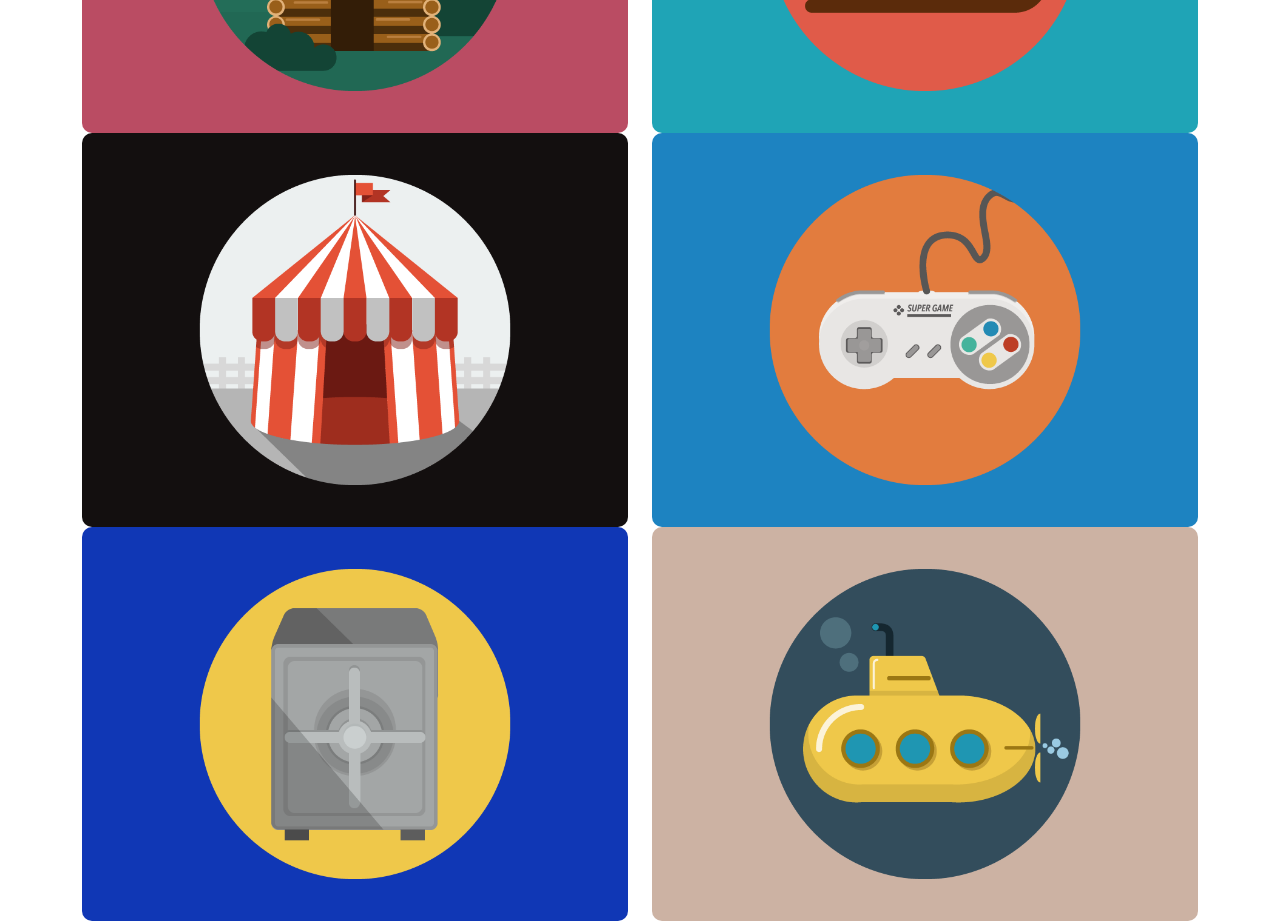
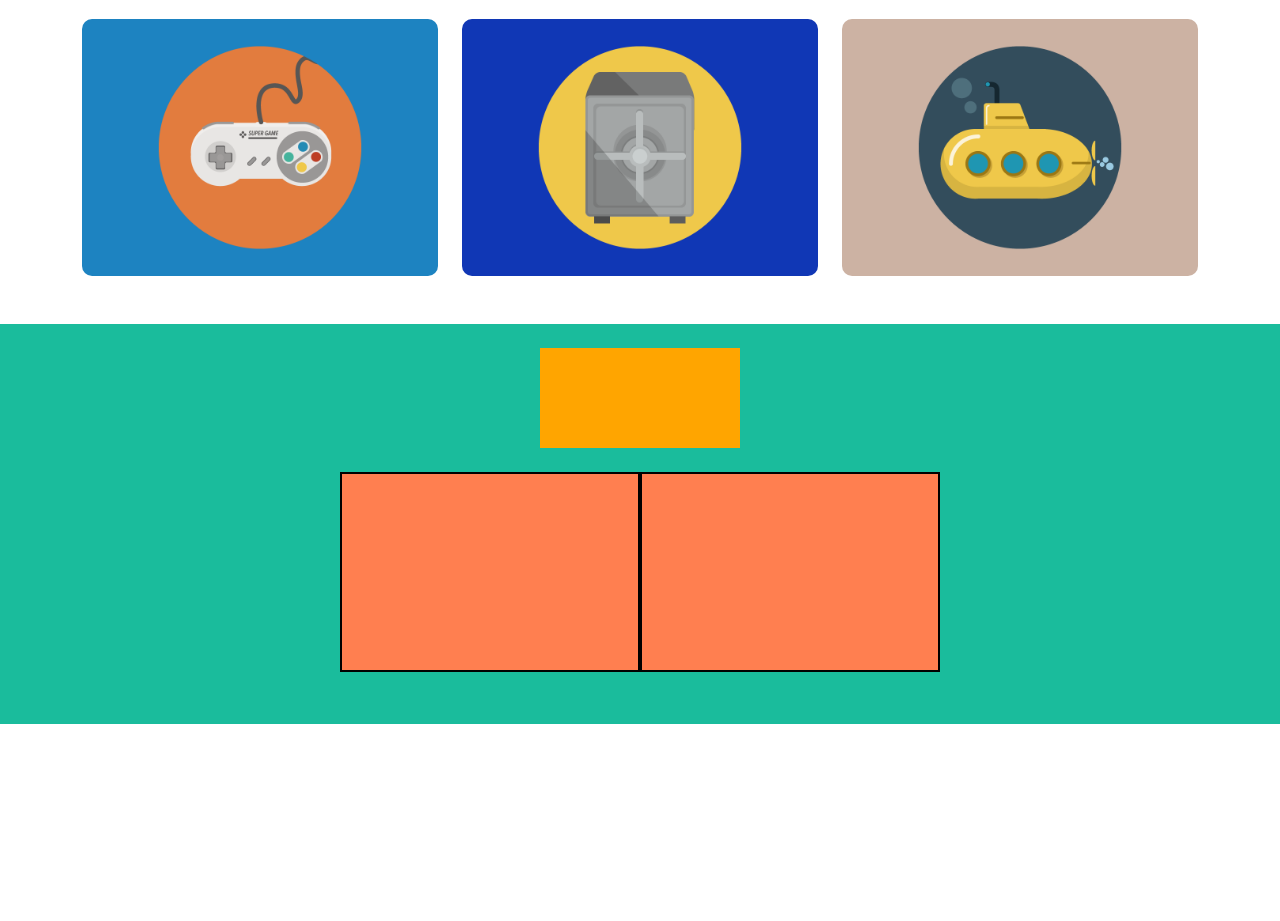
Before and after one commit to giuliagrfo/html-css-bootstrap-freelancer, a plain HTML site: page index.html in a window 1280 px wide. Shown: the part 1100-2021 px from the top of the page. After the commit the page ends 1824 px from the top, so only its background shows below. Drawn offline with nearby package versions, Linux system fonts and the light colour scheme.

Commit message:
add about

```diff
--- a/assets/css/style.css
+++ b/assets/css/style.css
@@ -8,7 +8,7 @@ header {
     height: 100px;
 }
 
-.banner {
+.banner, .about {
     background-color: var(--secondary);
 }
 
@@ -16,6 +16,7 @@ header {
     width: 200px;
     height: 50px;
     background-color: white;
+    border: 2px solid red;
 }
 
 img {
@@ -41,3 +42,20 @@ img {
 .portfolio img {
     border-radius: 10px;
 }
+
+.about {
+    height: 400px;
+}
+
+.about_title {
+    background-color: orange;
+    width: 200px;
+    height: 100px;
+}
+
+.about_col_6 {
+    background-color: coral;
+    width: 300px;
+    height: 200px;
+    border: 2px solid black;
+}
--- a/index.html
+++ b/index.html
@@ -26,7 +26,7 @@
 
     <main id="site_main">
         <section class="banner">
-            <div class="container d-flex flex-column align-items-center">
+            <div class="d-flex flex-column align-items-center">
                 <img class="img-fluid fr_img mt-4" src="./assets/img/avatar.svg" alt="">
                 <div class="avatar_info my-4"></div>
             </div>
@@ -35,29 +35,42 @@
 
         <section class="portfolio">
             <div class="container d-flex flex-column align-items-center">
-            <div class="portfolio_title my-4"></div>
+            <div class="portfolio_title mt-4"></div>
                 <div class="row">
-                    <div class="g-col-12 col-md-6">
+                    <div class="col-12 col-md-6 col-lg-4 g-4">
                         <img src="./assets/img/cabin.png" alt="">
                     </div>
-                    <div class="g-col-12 col-md-6">
+                    <div class="col-12 col-md-6 col-lg-4 g-4">
                         <img src="./assets/img/cake.png" alt="">
                     </div>
-                    <div class="g-col-12 col-md-6">
+                    <div class="col-12 col-md-6 col-lg-4 g-4">
                         <img src="./assets/img/circus.png" alt="">
                     </div>
-                    <div class="g-col-12 col-md-6">
+                    <div class="col-12 col-md-6 col-lg-4 g-4">
                         <img src="./assets/img/game.png" alt="">
                     </div>
-                    <div class="g-col-12 col-md-6">
+                    <div class="col-12 col-md-6 col-lg-4 g-4">
                         <img src="./assets/img/safe.png" alt="">
                     </div>
-                    <div class="g-col-12 col-md-6">
+                    <div class="col-12 col-md-6 col-lg-4 g-4">
                         <img src="./assets/img/submarine.png" alt="">
                     </div>
                 </div>
 
             </div>
+        </section>
+
+        <section class="about mt-5">
+
+            <div class="container d-flex flex-column align-items-center">
+            <div class="about_title mt-4"></div>
+
+                <div class="row">
+                    <div class="col-6 about_col_6 g-4"></div>
+                    <div class="col-6 about_col_6 g-4"></div>
+                </div>
+            </div>
+
         </section>
     </main>
     <!-- /#site_main -->
```
